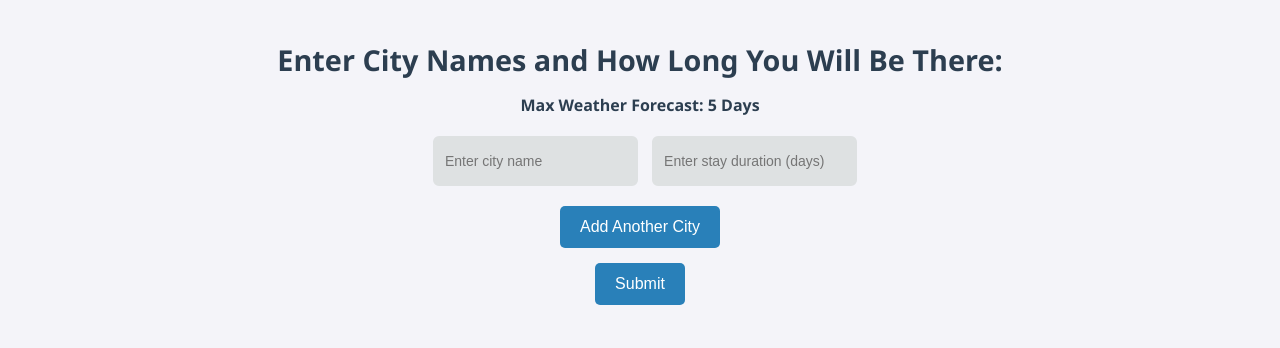
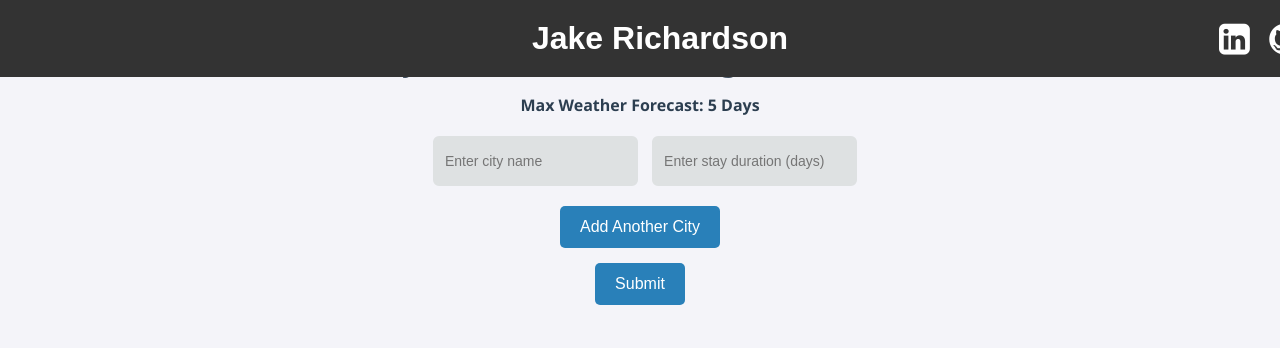
Before and after one commit to jtrichWM/jtrichWM.github.io, a plain HTML site: page projects/weather-route-app/index.html in a window 1280 px wide. Drawn offline with Linux system fonts and the light colour scheme.

Commit message:
Start to implement name header on weather app

```diff
--- a/projects/weather-route-app/index.html
+++ b/projects/weather-route-app/index.html
@@ -3,6 +3,7 @@
 <head>
     <meta charset="UTF-8">
     <meta name="viewport" content="width=device-width, initial-scale=1.0">
+    <link rel="stylesheet" href="https://cdnjs.cloudflare.com/ajax/libs/font-awesome/4.7.0/css/font-awesome.min.css">
     <title>Road Trip Weather Planner</title>
     <style>
         body {
@@ -25,6 +26,45 @@
             margin-top: 5px;
             margin-bottom: 15px;
             color: #2c3e50;
+        }
+
+        /* Header */
+        header {
+            position: fixed;
+            top: 0;
+            left: 0;
+            width: 100%;
+            background-color: #333;
+            color: white;
+            padding: 20px;
+            display: flex;
+            justify-content: center;
+            align-items: center;
+            z-index: 1000;
+        }
+
+        /* Center the name and float the links to the right */
+        header h1 {
+            font-size: 2em;
+            margin: 0;
+            text-align: center;
+            flex-grow: 1;
+        }
+
+        .header-links {
+            position: absolute;
+            right: 20px;
+        }
+
+        .header-links a {
+            color: white;
+            margin-left: 15px;
+            text-decoration: none;
+            font-size: 1.1em;
+        }
+
+        .header-links a:hover {
+            text-decoration: underline;
         }
 
         .weather-container {
@@ -92,7 +132,18 @@
     </style>
 </head>
 <body>
+
+    <!-- Header -->
+    <header>
+        <h1 style="font-family: Arial, sans-serif;">Jake Richardson</h1>
+        <div class="header-links">
+            <a href="https://www.linkedin.com/in/jaketrichardson/" class="fa fa-linkedin-square" style="font-size:36px" target="_blank"></a>
+            <a href="https://github.com/jtrichWM" class="fa fa-github" style="font-size:36px" target="_blank"></a>
+        </div>
+    </header>
+
     <h2>Enter City Names and How Long You Will Be There:</h2>
+
     <h4>Max Weather Forecast: 5 Days</h4>
     <div id="cityFields">
         <input type="text" placeholder="Enter city name" class="cityField">
```
Also changed, not shown: index.html (+0 -1 lines).
